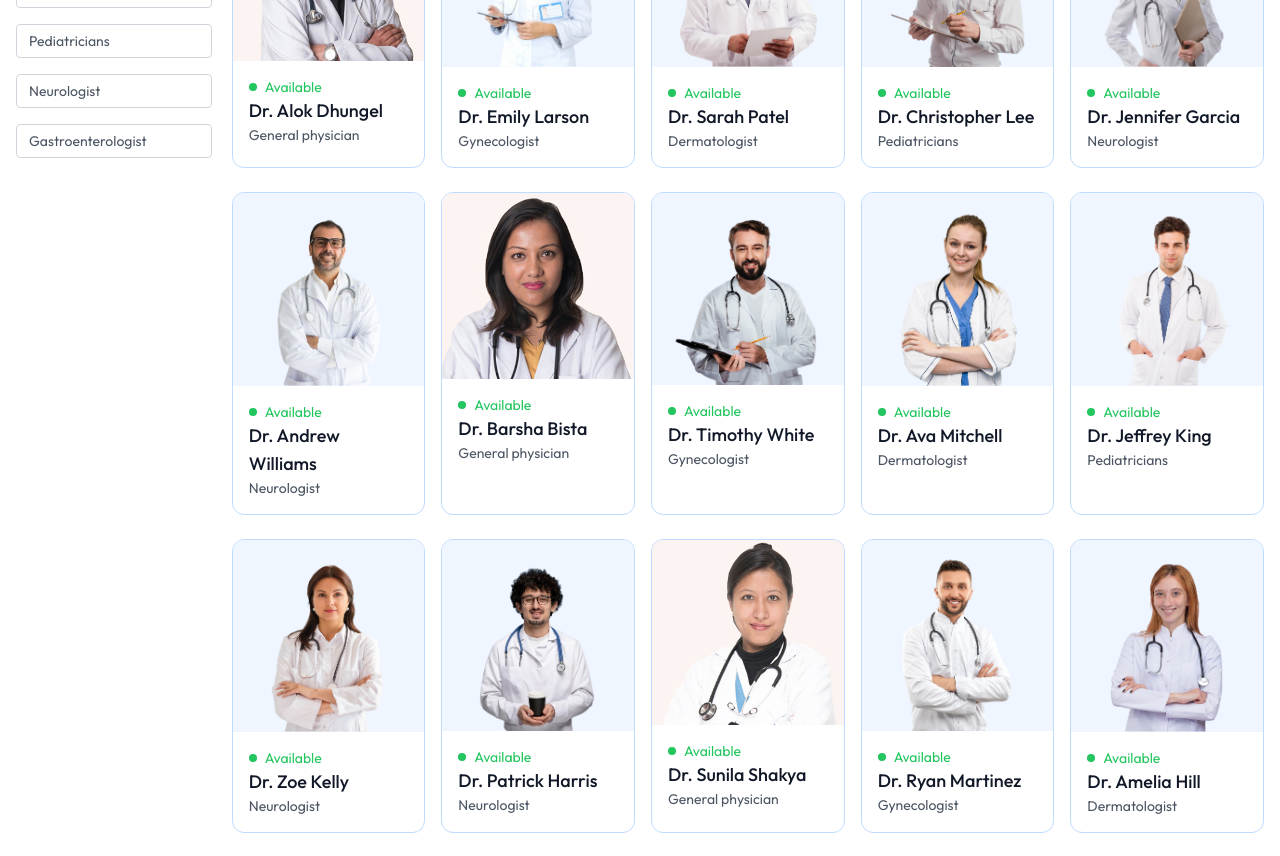
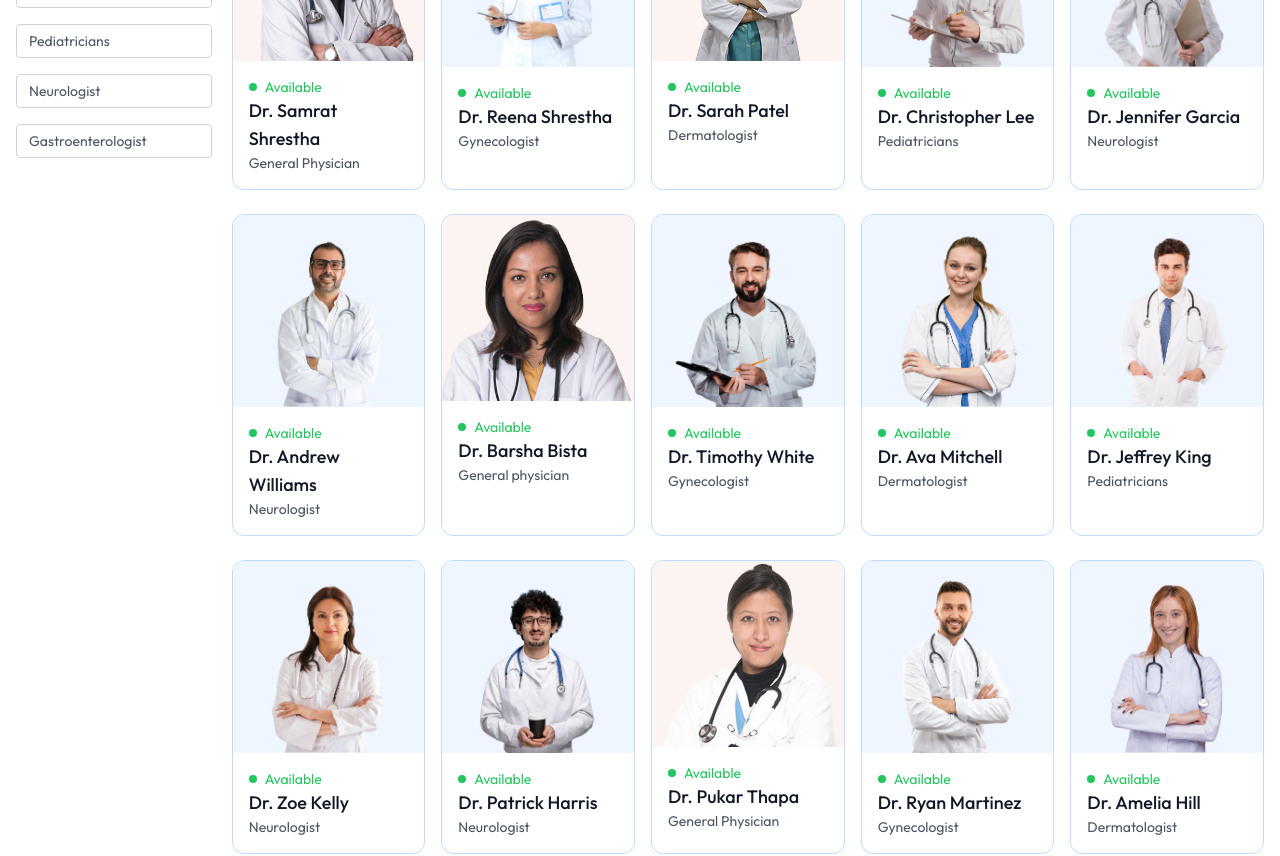
Before and after one commit to virtualabishek/nepDoc, a React (Vite) app in the folder frontend/: page /doctors in a window 1280 px wide. Shown: the part 260-1116 px from the top of the page. Built offline with nearby package versions, Linux system fonts and the light colour scheme.

Commit message:
updating the drs. list

```diff
--- a/frontend/src/assets/assets.js
+++ b/frontend/src/assets/assets.js
@@ -87,34 +87,35 @@ export const specialityData = [
 export const doctors = [
   {
     _id: "doc1",
-    name: "Dr. Alok Dhungel",
+    name: "Dr. Samrat Shrestha",
     image: doc1,
-    speciality: "General physician",
+    speciality: "General Physician",
     degree: "MBBS, MD",
-    experience: "11 Years",
+    experience: "7 Years",
     about:
-      "Dr. Dhungel is a experienced Consultant with a demonstrated history of working in the hospital & health care industry. Skilled in Healthcare Information Technology (HIT), Clinical Research, Hospitals, Medicine, and Healthcare. Strong healthcare services professional graduated from University Of Dhaka. ",
-    fees: 700,
+      "Dr. Samrat Shrestha specializes in general medicine with a focus on chronic disease management and preventive care. He is committed to providing high-quality healthcare services.",
+    fees: 1100,
     address: {
-      line1: "44600, Kathmandu",
-      line2: "Thapathali, Kathmandu, Nepal",
+      line1: "Venus Hospital",
+      line2: "Balkhu, Kathmandu, Nepal",
     },
   },
   {
     _id: "doc2",
-    name: "Dr. Emily Larson",
+    name: "Dr. Reena Shrestha",
     image: doc2,
     speciality: "Gynecologist",
-    degree: "MBBS",
-    experience: "3 Years",
+    degree: "MBBS, MD",
+    experience: "10 Years",
     about:
-      "Dr. Davis has a strong commitment to delivering comprehensive medical care, focusing on preventive medicine, early diagnosis, and effective treatment strategies. Dr. Davis has a strong commitment to delivering comprehensive medical care, focusing on preventive medicine, early diagnosis, and effective treatment strategies.",
-    fees: 60,
+      "Dr. Reena Shrestha is a highly experienced gynecologist specializing in women's reproductive health. She is dedicated to providing comprehensive care and effective treatment strategies.",
+    fees: 1200,
     address: {
-      line1: "27th Cross, Richmond",
-      line2: "Circle, Ring Road, London",
+      line1: "Clinic One",
+      line2: "Kathmandu, Nepal",
     },
   },
+
   {
     _id: "doc3",
     name: "Dr. Sarah Patel",
@@ -267,17 +268,17 @@ export const doctors = [
   },
   {
     _id: "doc13",
-    name: "Dr. Sunila Shakya",
+    name: "Dr. Pukar Thapa",
     image: doc13,
-    speciality: "General physician",
+    speciality: "General Physician",
     degree: "MBBS, MD",
-    experience: "8 Years",
+    experience: "10 Years",
     about:
-      "Dr. Sunila Shakya is a dedicated medical professional specializing in obstetrics and gynecology, currently practicing at Norvic Hospital. She completed her MBBS from Nepal Medical College in 2005 and later earned her MD from NAMS, Bir Hospital in 2016. With extensive training in advanced medical practices, Dr. Shakya is committed to providing high-quality healthcare to women and children in Nepal.",
-    fees: 50,
+      "Dr. Pukar Thapa specializes in internal medicine with a focus on chronic disease management. He is committed to providing high-quality care to his patients.",
+    fees: 950,
     address: {
-      line1: "17th Cross, Richmond",
-      line2: "Circle, Ring Road, London",
+      line1: "Chitwan Model Hospital",
+      line2: "Dursanchar Road, Bharatpur-10, Chitwan, Nepal",
     },
   },
   {
```
Also changed, not shown: frontend/src/assets/doc3.png.
